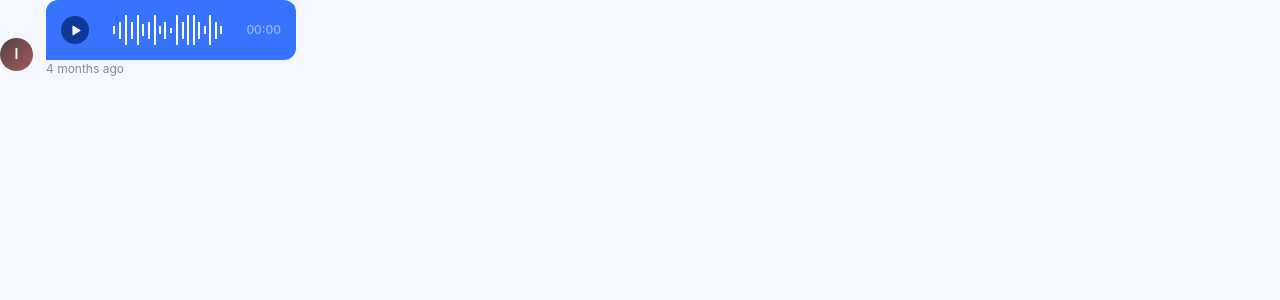
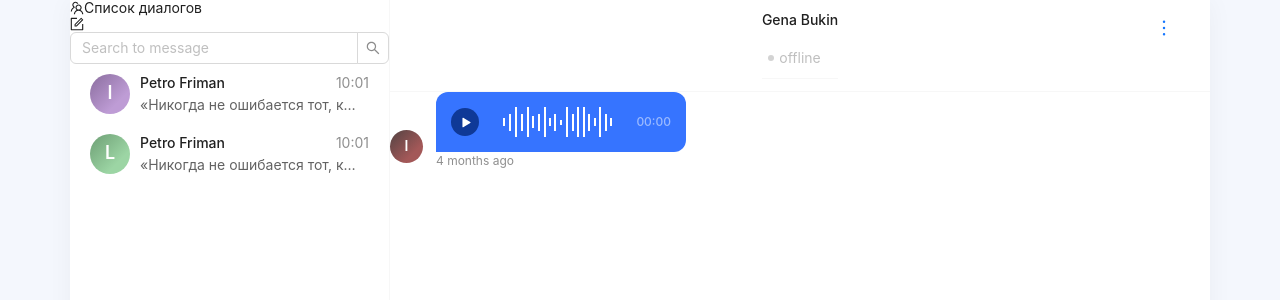
Before and after one commit to VasilenkoYurii/jun-chat, a React (Vite) app: page /chat in a window 1280 px wide. Shown: the top 300 px of the page. Built offline with nearby package versions, Linux system fonts and the light colour scheme.

Commit message:
added Status Sidebar

```diff
--- a/src/components/Avatar/Avatar.tsx
+++ b/src/components/Avatar/Avatar.tsx
@@ -17,7 +17,7 @@ const Avatar = ({ user }: any) => {
     return (
       <div
         style={{
-          background: `linear-gradient(135deg, ${color} 0%, ${colorLighten} 96.52%)`,
+          background: `linear-gradient(135deg, ${color} 0%, ${colorLighten} 70.52%)`,
         }}
         className="avatar avatar--symbol"
       >
--- /dev/null
+++ b/src/components/Status/Status.scss
@@ -0,0 +1,23 @@
+.status {
+  display: inline-block;
+  color: #bfbfbf;
+  position: relative;
+
+  &::before {
+    display: block;
+    position: absolute;
+    top: 5px;
+    left: -11px;
+    content: "";
+    width: 6px;
+    height: 6px;
+    border-radius: 30px;
+    background-color: #d3d3d3;
+  }
+
+  &--online {
+    &::before {
+      background-color: #00c980;
+    }
+  }
+}
--- /dev/null
+++ b/src/components/Status/Status.tsx
@@ -0,0 +1,41 @@
+import classNames from "classnames";
+
+import { Button, Popover } from "antd";
+import { EllipsisOutlined } from "@ant-design/icons";
+
+import "./Status.scss";
+
+interface StatusProps {
+  online?: any;
+  fullname?: any;
+}
+
+const Status = ({ online, fullname }: StatusProps) => (
+  <div className="chat__dialog-header">
+    <div className="chat__dialog-header-center">
+      <b className="chat__dialog-header-username">{fullname}</b>
+      <div className="chat__dialog-header-status">
+        <span className={classNames("status", { "status--online": online })}>
+          {online ? "online" : "offline"}
+        </span>
+      </div>
+    </div>
+    <Popover
+      className="chat__dialog-header-action"
+      content={
+        <div>
+          <Button>Delete dialog</Button>
+        </div>
+      }
+      trigger="click"
+    >
+      <div>
+        <Button type="link">
+          <EllipsisOutlined style={{ fontSize: "20px" }} />
+        </Button>
+      </div>
+    </Popover>
+  </div>
+);
+
+export default Status;
--- a/src/components/index.ts
+++ b/src/components/index.ts
@@ -8,7 +8,7 @@ export { default as Time } from "./Time/Time";
 export { default as IconReaded } from "./IconReaded/IconReaded";
 export { default as Dialogs } from "./Dialogs/Dialogs";
 export { default as Avatar } from "./Avatar/Avatar";
-// export { default as Status } from "./Status";
+export { default as Status } from "./Status/Status";
 // export { default as ChatInput } from "./ChatInput";
 // export { default as FormField } from "./FormField/FormField";
 // export { default as UploadFiles } from "./UploadFiles";
--- a/src/pages/ChatPage/ChatPage.tsx
+++ b/src/pages/ChatPage/ChatPage.tsx
@@ -1,4 +1,10 @@
-import { Message } from "../../components";
+import {
+  TeamOutlined,
+  FormOutlined,
+  EllipsisOutlined,
+} from "@ant-design/icons";
+import { Input } from "antd";
+import { Message, Status } from "../../components";
 import { Dialogs } from "@/components";
 
 import "./ChatPage.scss";
@@ -6,12 +12,28 @@ import "./ChatPage.scss";
 const ChatPage = () => {
   return (
     <section className="chat-page">
-      {/* <Dialogs
+      <div className="chat">
+        <div className="chat__sidebar">
+          <div>
+            <TeamOutlined />
+            <span>Список диалогов</span>
+          </div>
+          <FormOutlined />
+
+          <div className="chat__sidebar-search">
+            <Input.Search
+              placeholder="Search to message"
+              onSearch={(value) => console.log(value)}
+            />
+          </div>
+
+          <div className="chat__sidebar-dialogs">
+            <Dialogs
               items={[
                 {
-            _id: '11111165876WHghawd5678',
+                  _id: "nawkdh567uhb3782hubn",
                   user: {
-              _id: '11111165876WHghawd5678',
+                    _id: "nawkdh567uhb3782hubn",
                     fullname: "Ivan",
                     avatar: null,
                   },
@@ -21,9 +43,35 @@ const ChatPage = () => {
                     created_at: "Sun Apr 21 2023 21:30:22",
                   },
                 },
+                {
+                  _id: "333333awdawd33",
+                  user: {
+                    _id: "awd768iuhjbfrf6t6yu",
+                    fullname: "Lora",
+                    avatar: null,
+                  },
+                  lastMessage: {
+                    text: "aadawdawd awdw aw!",
+                    isReaded: false,
+                    created_at: "Sun Apr 21 2023 21:30:22",
+                  },
+                },
               ]}
-      /> */}
+            />
+          </div>
+        </div>
+        <div className="chat__dialog">
+          <div className="chat__dialog-header">
+            <div />
+            <div className="chat__dialog-header-center">
+              <b className="chat__dialog-header-username">Gena Bukin</b>
+              <div className="chat__dialog-header-status">
+                <Status />
+              </div>
+            </div>
+          </div>
 
+          <div className="chat__dialog-messages">
             <Message
               date="Sun Apr 21 2023 21:30:22"
               userName="Yurii"
@@ -38,6 +86,11 @@ const ChatPage = () => {
               }}
               // isMe={true}
             />
+          </div>
+        </div>
+      </div>
+
+      {/*  */}
       {/* <Message
         avatar="https://encrypted-tbn0.gstatic.com/images?q=tbn:ANd9GcSyJsoKegnLjWMaIgHM7Iz8INBrksShqUGLbQ&usqp=CAU"
         date="Sun Apr 21 2023 21:30:22"
--- a/src/styles/index.scss
+++ b/src/styles/index.scss
@@ -1,4 +1,6 @@
 @import "antd/dist/reset.css";
+
+@import "./layouts/chat";
 
 body {
   background-color: #f4f7fd;
--- /dev/null
+++ b/src/styles/layouts/_chat.scss
@@ -0,0 +1,92 @@
+.chat {
+  display: flex;
+  height: 100%;
+  background-color: #fff;
+  width: 1140px;
+  margin: 0 auto;
+  box-shadow: 0px 0px 25px rgba(0, 0, 0, 0.04204);
+
+  &__sidebar {
+    width: 320px;
+    border-right: 1px solid #f7f7f7;
+
+    &-header {
+      display: flex;
+      justify-content: space-between;
+      padding: 21px;
+      height: 58px;
+      border-bottom: 1px solid #f7f7f7;
+      margin-bottom: 20px;
+      align-items: center;
+
+      .ant-btn-circle {
+        position: relative;
+        left: 5px;
+      }
+
+      & > div {
+        i {
+          display: inline-block;
+          margin-right: 5px;
+        }
+      }
+    }
+
+    &-dialogs {
+      height: calc(100% - 136px);
+
+      .dialogs {
+        height: 100%;
+        overflow: auto;
+        &__item {
+          padding: 10px 20px;
+          margin-bottom: 0;
+          cursor: pointer;
+        }
+      }
+    }
+  }
+
+  &__dialog {
+    flex: 1;
+    position: relative;
+
+    .ant-empty {
+      position: absolute;
+      left: 50%;
+      top: 50%;
+      transform: translate(-50%, -50%);
+    }
+
+    &-header {
+      display: flex;
+      justify-content: center;
+      align-items: center;
+      padding: 12px;
+      border-bottom: 1px solid #f7f7f7;
+
+      .ant-btn-circle {
+        i {
+          font-size: 22px;
+        }
+      }
+
+      &-center {
+        text-align: center;
+      }
+
+      &-action {
+        position: absolute;
+        right: 20px;
+        top: 12px;
+        transform: rotate(90deg);
+      }
+
+      &-username {
+        display: block;
+        margin-bottom: 5px;
+        font-weight: 500;
+      }
+    }
+  }
+}
```
Also changed, not shown: src/components/Sidebar/Sidebar.scss (added, +8 -0 lines), src/components/Sidebar/Sidebar.tsx (added, +95 -0 lines). Lines whose indentation alone changed are shown as unchanged.
